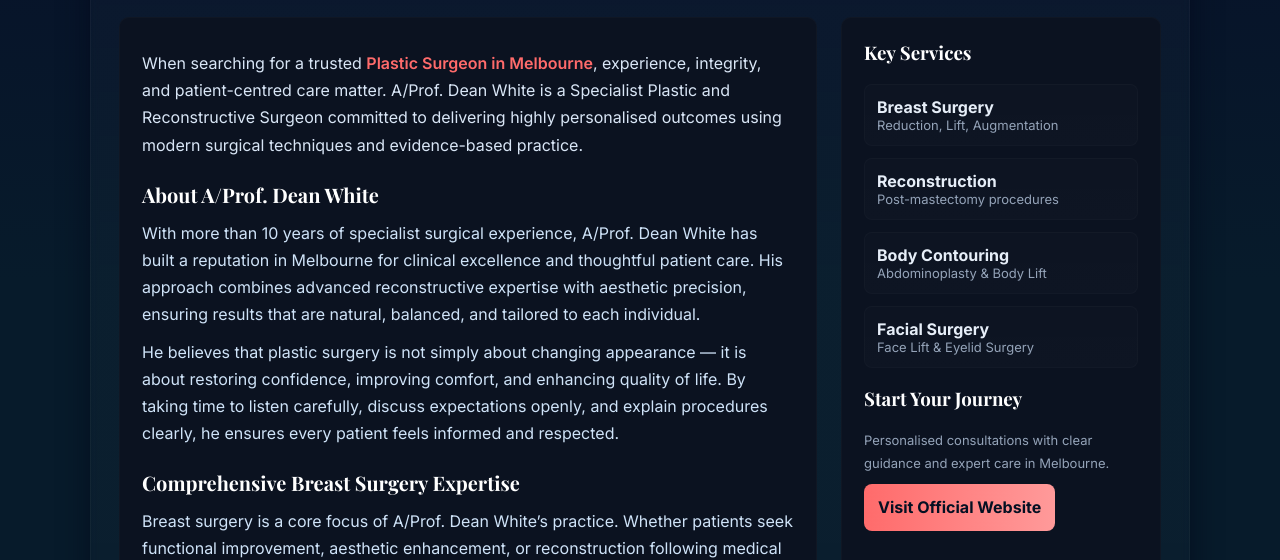
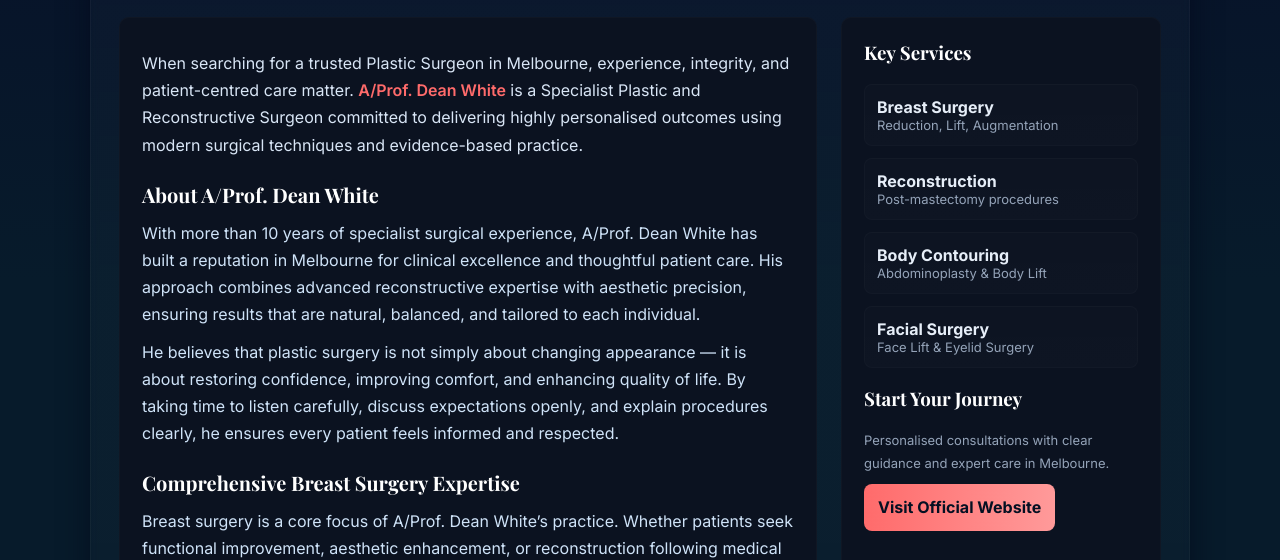
Before and after one commit to marinalopez624/Plastic-Surgeon-Dean-White, a plain HTML site: page index.html in a window 1280 px wide. Shown: the part 248-808 px from the top of the page. Drawn offline with nearby package versions, Linux system fonts and the light colour scheme.

Commit message:
Update index.html

```diff
--- a/index.html
+++ b/index.html
@@ -171,8 +171,8 @@ header{gap:12px}
 <div class="card">
 
 <p class="lead">
-When searching for a trusted <a class="author-link" href="https://deanwhite.com.au/">Plastic Surgeon in Melbourne</a>, experience, integrity, and patient-centred care matter.
-A/Prof. Dean White is a Specialist Plastic and Reconstructive Surgeon committed to delivering highly personalised outcomes using modern surgical techniques and evidence-based practice.
+When searching for a trusted Plastic Surgeon in Melbourne, experience, integrity, and patient-centred care matter.
+<a class="author-link" href="https://deanwhite.com.au/">A/Prof. Dean White</a> is a Specialist Plastic and Reconstructive Surgeon committed to delivering highly personalised outcomes using modern surgical techniques and evidence-based practice.
 </p>
 
 <article>
```
